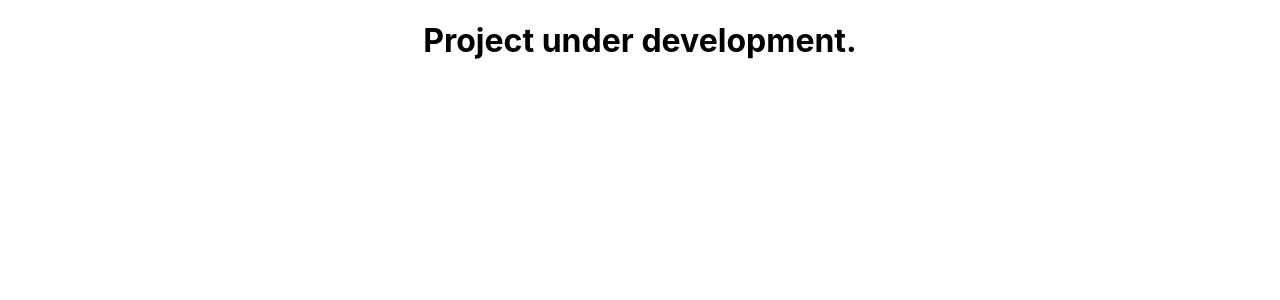
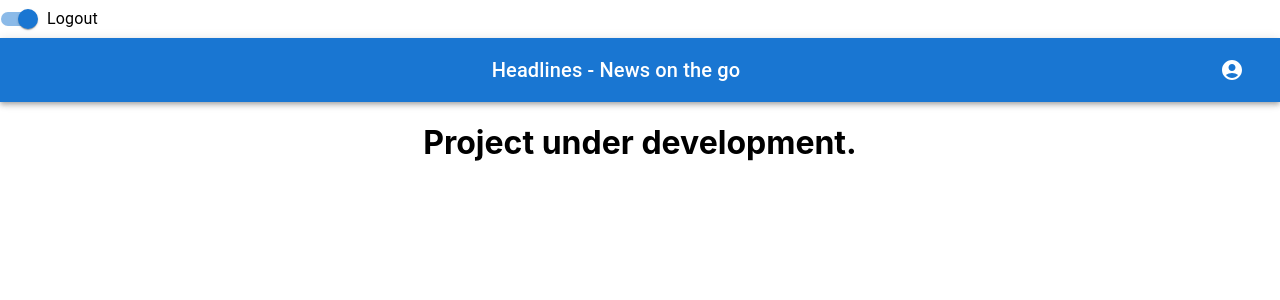
Before and after one commit to VishalLudhrani/headlines-newsapp, a React (Create React App) app: page / in a window 1280 px wide. Shown: the top 300 px of the page. Built offline with nearby package versions, Linux system fonts and the light colour scheme.

Commit message:
[feat] added navbar component

```diff
--- a/package.json
+++ b/package.json
@@ -5,6 +5,7 @@
   "dependencies": {
     "@emotion/react": "^11.7.1",
     "@emotion/styled": "^11.6.0",
+    "@mui/icons-material": "^5.2.5",
     "@mui/material": "^5.2.7",
     "@testing-library/jest-dom": "^5.16.1",
     "@testing-library/react": "^12.1.2",
--- a/src/App.js
+++ b/src/App.js
@@ -1,5 +1,6 @@
 import './App.css';
 import { createTheme } from '@mui/material';
+import Navbar from './components/Navbar';
 
 document.title = "Headlines - News on the go."
 
@@ -18,6 +19,7 @@ const theme = createTheme({
 function App() {
   return (
     <div className="App">
+      <Navbar />
       <h1>Project under development.</h1>
     </div>
   );
--- /dev/null
+++ b/src/components/Navbar.js
@@ -0,0 +1,86 @@
+import * as React from 'react';
+import AppBar from '@mui/material/AppBar';
+import Box from '@mui/material/Box';
+import Toolbar from '@mui/material/Toolbar';
+import Typography from '@mui/material/Typography';
+import IconButton from '@mui/material/IconButton';
+import MenuIcon from '@mui/icons-material/Menu';
+import AccountCircle from '@mui/icons-material/AccountCircle';
+import Switch from '@mui/material/Switch';
+import FormControlLabel from '@mui/material/FormControlLabel';
+import FormGroup from '@mui/material/FormGroup';
+import MenuItem from '@mui/material/MenuItem';
+import Menu from '@mui/material/Menu';
+
+export default function Navbar() {
+  const [auth, setAuth] = React.useState(true);
+  const [anchorEl, setAnchorEl] = React.useState(null);
+
+  const handleChange = (event) => {
+    setAuth(event.target.checked);
+  };
+
+  const handleMenu = (event) => {
+    setAnchorEl(event.currentTarget);
+  };
+
+  const handleClose = () => {
+    setAnchorEl(null);
+  };
+
+  return (
+    <Box sx={{ flexGrow: 1 }}>
+      <FormGroup>
+        <FormControlLabel
+          control={
+            <Switch
+              checked={auth}
+              onChange={handleChange}
+              aria-label="login switch"
+            />
+          }
+          label={auth ? 'Logout' : 'Login'}
+        />
+      </FormGroup>
+      <AppBar position="static">
+        <Toolbar>
+          <Typography variant="h6" component="div" sx={{ flexGrow: 1 }}>
+            Headlines - News on the go
+          </Typography>
+          {auth && (
+            <div>
+              <IconButton
+                size="large"
+                aria-label="account of current user"
+                aria-controls="menu-appbar"
+                aria-haspopup="true"
+                onClick={handleMenu}
+                color="inherit"
+              >
+                <AccountCircle />
+              </IconButton>
+              <Menu
+                id="menu-appbar"
+                anchorEl={anchorEl}
+                anchorOrigin={{
+                  vertical: 'top',
+                  horizontal: 'right',
+                }}
+                keepMounted
+                transformOrigin={{
+                  vertical: 'top',
+                  horizontal: 'right',
+                }}
+                open={Boolean(anchorEl)}
+                onClose={handleClose}
+              >
+                <MenuItem onClick={handleClose}>My Preferences</MenuItem>
+                <MenuItem onClick={handleClose}>Logout</MenuItem>
+              </Menu>
+            </div>
+          )}
+        </Toolbar>
+      </AppBar>
+    </Box>
+  );
+}
```
Also changed, not shown: 1 other file (tests, documents, lock files or other folders).
